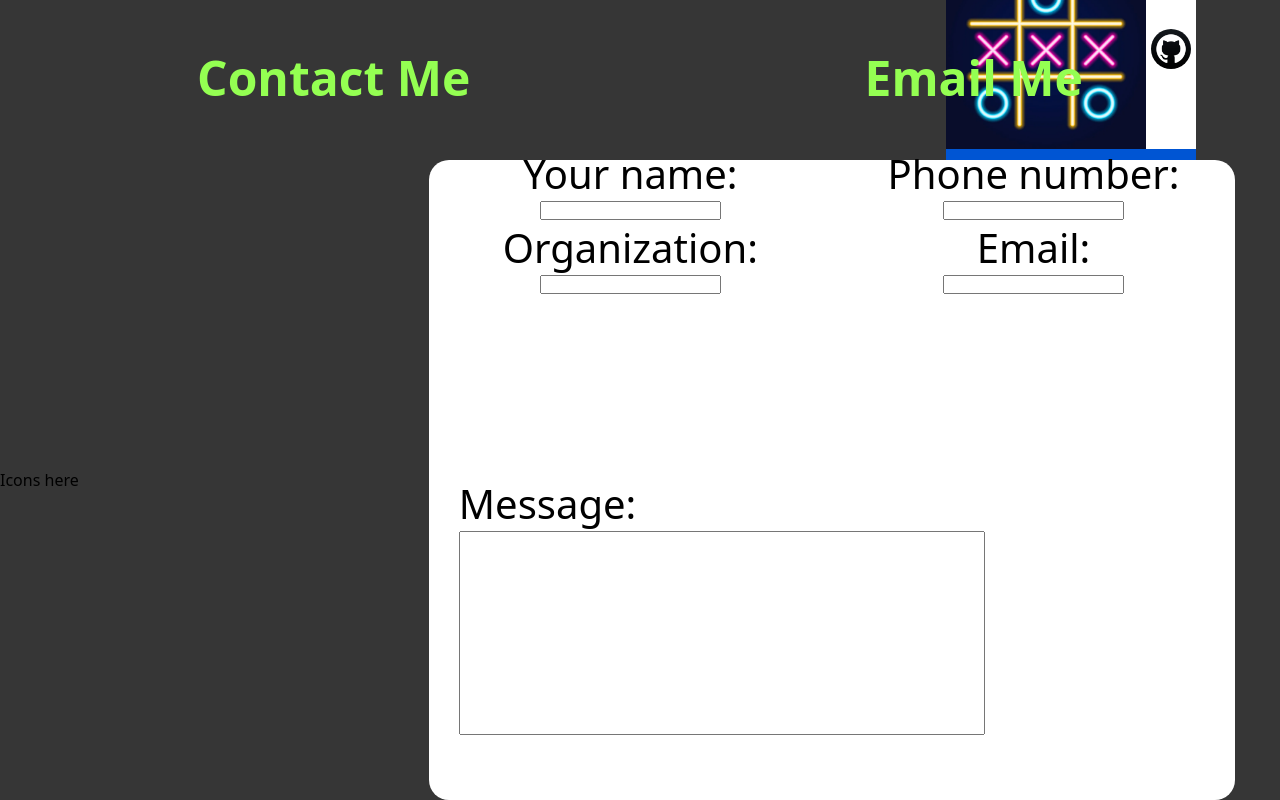
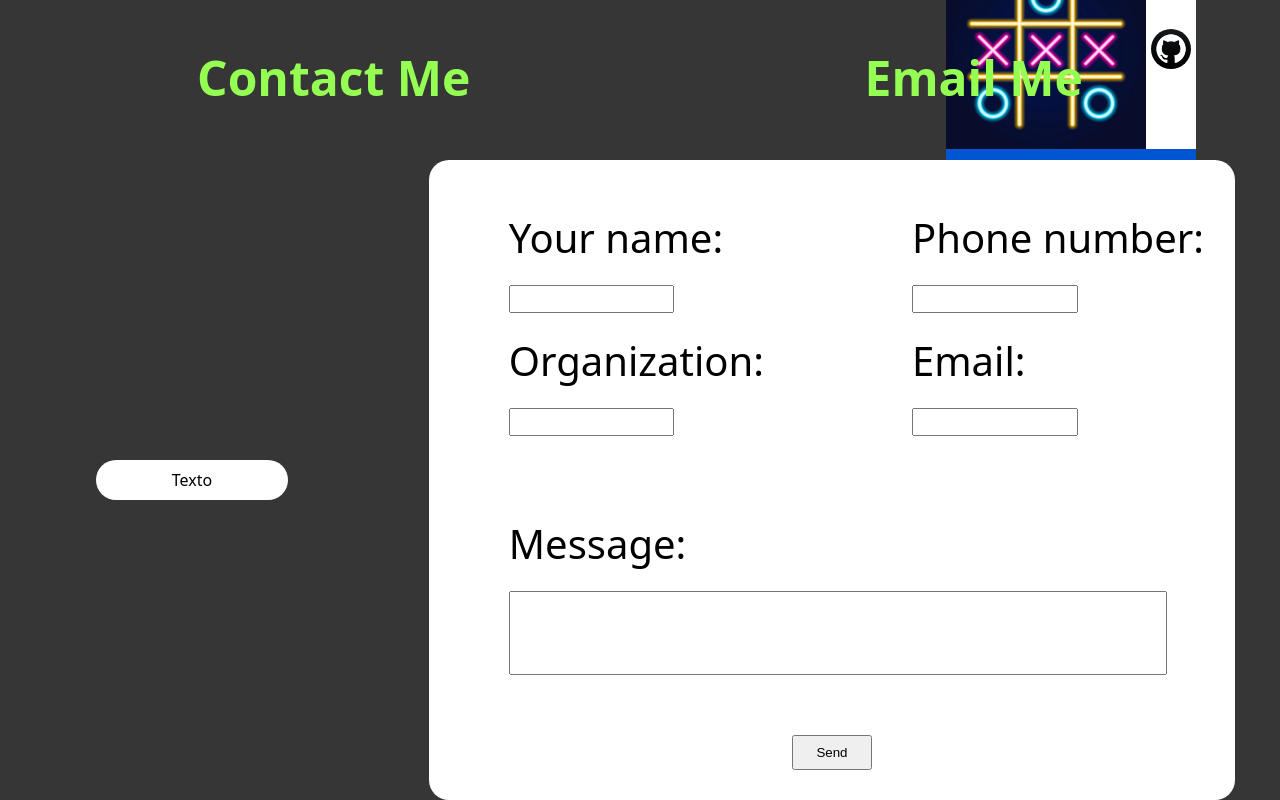
Before and after one commit to DaveHdz13/Portfolio, a React (Vite) app: page / in a window 1280 px wide. Shown: the part 2461-3261 px from the top of the page. Built offline with nearby package versions, Linux system fonts and the light colour scheme.

Commit message:
Contacts order style

```diff
--- a/src/components/Contact/Contact.jsx
+++ b/src/components/Contact/Contact.jsx
@@ -10,25 +10,32 @@ function Contact() {
       </div>
       <div className="contact-me">
         <div className="icons-section">
-          <p>Icons here</p>
+          <div className="display-contact">Texto</div>
         </div>
         <div className="form-section">
           <form>
-            <div className="form-box1">
+            <div className="main-info">
+              <div className="info-box01">
                 <label htmlFor="name">Your name:</label>
                 <input type="text" name="v-name" id="vName" />
-              <label htmlFor="name">Organization:</label>
+                <label htmlFor="organization">Organization:</label>
                 <input type="text" name="v-organization" id="vOrganization" />
               </div>
-            <div className="form-box2">
-              <label htmlFor="name">Phone number:</label>
+              <div className="info-box02">
+                <label htmlFor="phoneNumber">Phone number:</label>
                 <input type="number" name="v-phoneNumber" id="vPhoneNumber" />
-              <label htmlFor="name">Email:</label>
+                <label htmlFor="email">Email:</label>
                 <input type="e-mail" name="v-email" id="vEmail" />
               </div>
-            <div className="form-box">
-              <label htmlFor="name">Message:</label>
+            </div>
+            <div className="message-submit">
+              <div className="info-box03">
+                <label htmlFor="message">Message:</label>
                 <input type="description" name="v-message" id="vMessage" />
+              </div>
+            </div>
+            <div className="button-cont">
+              <button id="submitBtn" type="submit">Send</button>
             </div>
           </form>
         </div>
--- a/src/components/Contact/contact.css
+++ b/src/components/Contact/contact.css
@@ -20,6 +20,18 @@
 .icons-section {
   width: 30%;
 }
+.display-contact {
+  width: 50%;
+  height: 5vh;
+  display: flex;
+  justify-content: center;
+  align-items: center;
+  background-color: #fff;
+  border-radius: 20px;
+  margin: 0 auto;
+}
+
+/* Form styles */
 .form-section {
   width: 70%;
   display: flex;
@@ -35,26 +47,44 @@ form {
   justify-content: space-evenly;
   flex-wrap: wrap;
 }
-.form-box1, .form-box2 {
-  width: 50%;
-  height: 15vh;
-  display: flex;
-  align-items: center;
-  justify-content: center;
-  flex-direction: column;
-}
-.form-box {
+.main-info, .message-submit, .button-cont {
   width: 100%;
   display: flex;
   justify-content: center;
-  align-items: flex-start;
-  flex-direction: column;
-  margin: 0 30px;
+  align-items: center;
 }
-.form-box > input {
-  width: 70%;
-  height: 25vh;
+.message-submit {
+  justify-content: flex-start;
 }
 label {
   font-size: 2.5em;
+  margin: 20px 0;
 }
+.info-box01, .info-box02 {
+  width: 50%;
+  display: flex;
+  flex-direction: column;
+  align-items: flex-start;
+  justify-content: center;
+  padding: 0 0 0 80px;
+}
+.info-box03 {
+  width: 100%;
+  display: flex;
+  flex-direction: column;
+  align-items: flex-start;
+  justify-content: center;
+  padding: 0 0 0 80px;
+}
+.info-box03 > input {
+  width: 90%;
+  height: 10vh;
+}
+input {
+  width: 50%;
+  height: 3vh;
+}
+.button-cont > button {
+  width: 10%;
+  padding: 1%;
+}
```
Lines whose indentation alone changed are shown as unchanged.
